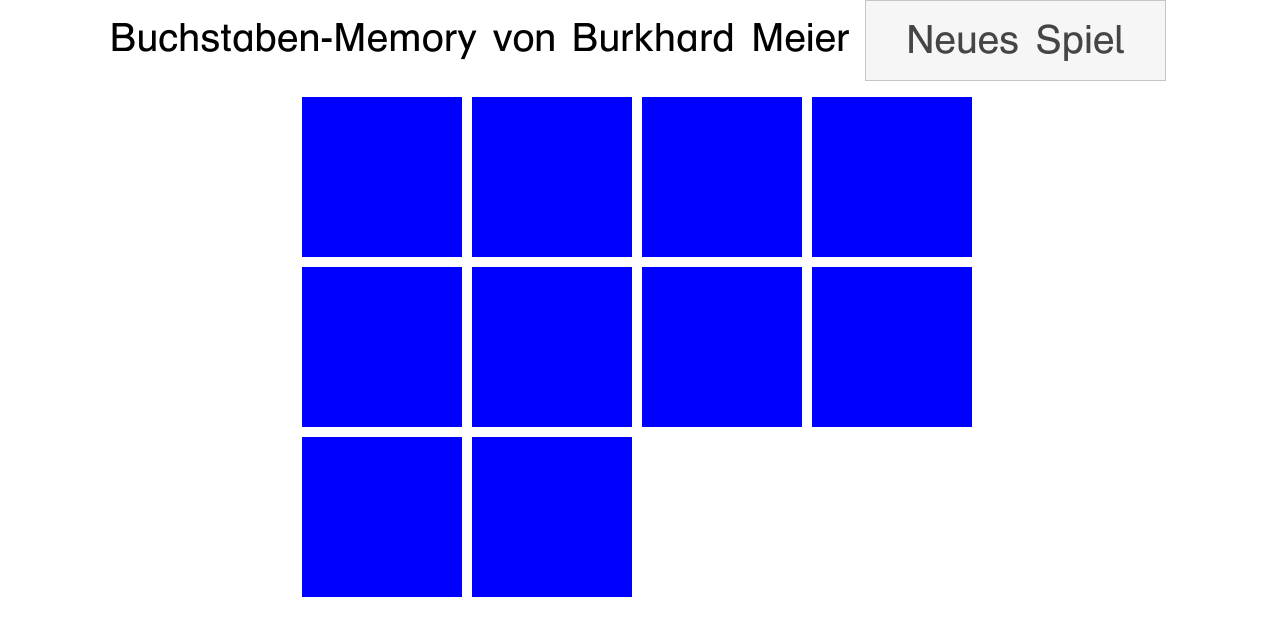
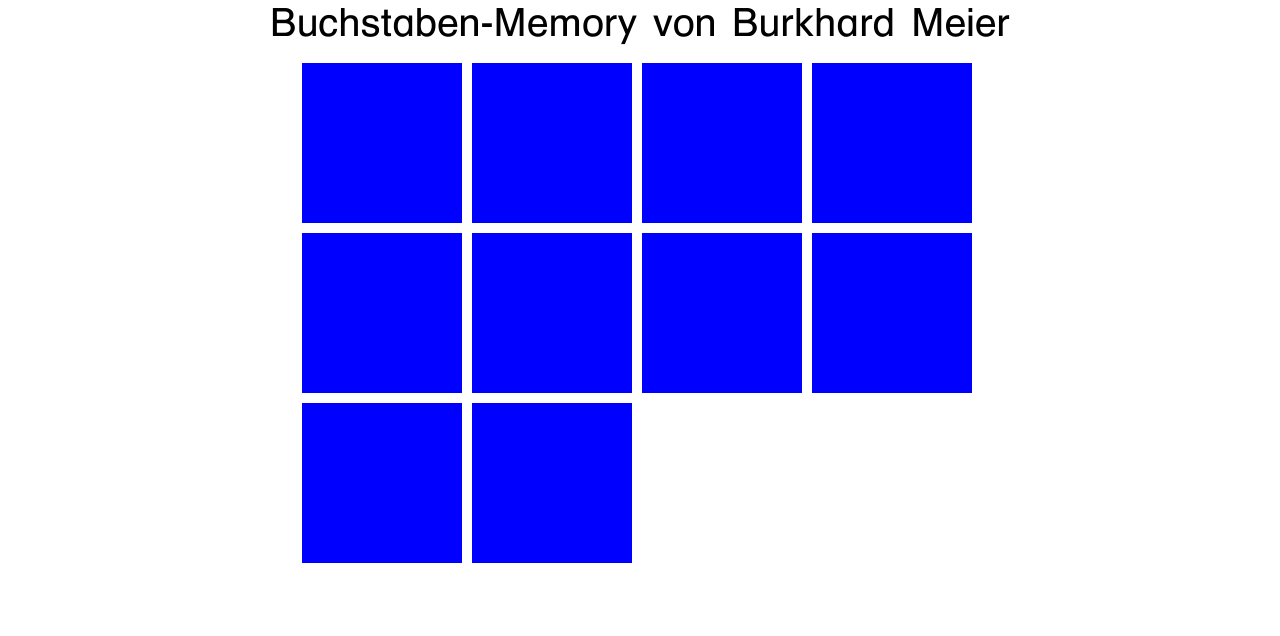
Before and after one commit to sys-64738/buchstaben_memory, a plain HTML site: page index.html in a window 1280 px wide. Both pictures are taken after a click on the button "Start!". Drawn offline with Linux system fonts and the light colour scheme.

Commit message:
Button "Spiel starten" wieder entfernt, ist nicht kindgerecht. Man kann zu leicht aus Versehen draufkommen und weiß dann nicht, was man machen soll. Zur Not kommmt man durch Neuladen der Seite immer noch dahin.

```diff
--- a/index.html
+++ b/index.html
@@ -15,7 +15,6 @@
   <body>
     <div id="titel">
       Buchstaben-Memory von Burkhard Meier
-      <span class="ui-button ui-widget" id="neues-spiel">Neues Spiel</span>
     </div>
     <div id="spielfeld" >
     </div>
--- a/memory.js
+++ b/memory.js
@@ -12,7 +12,6 @@
 
     startDialogAnzeigen();
 
-    $('#neues-spiel').on('click', startDialogAnzeigen);
     $('#karten-minus').on('click', function() {
       anzahlKarten = parseInt( $("#anzahl-karten").text() );
       if(anzahlKarten > 6) {
@@ -49,8 +48,8 @@
       modal: true,
       width: 'auto',
       height: 'auto',
-      position: { my: "top", at: "top", of: window },
-      title: "Buchstaben-Memory - Neues Spiel",
+      //position: { my: "top", at: "top", of: window },
+      title: "Neues Spiel",
       buttons: {
         "Start!": function() {
           $(this).dialog("close");
@@ -165,7 +164,6 @@
     // Karten verdeckt auslegen:
     $spielfeld.empty();
 
-
     kartenAnimieren = function(kartenNr) {
       $neueKarte = $musterKarte.clone();
 
@@ -196,7 +194,7 @@
       if(kartenNr < karten.length) {
         setTimeout(function() {
           kartenAnimieren(kartenNr);
-        }, 250);
+        }, 100);
       }
     };
 
```
